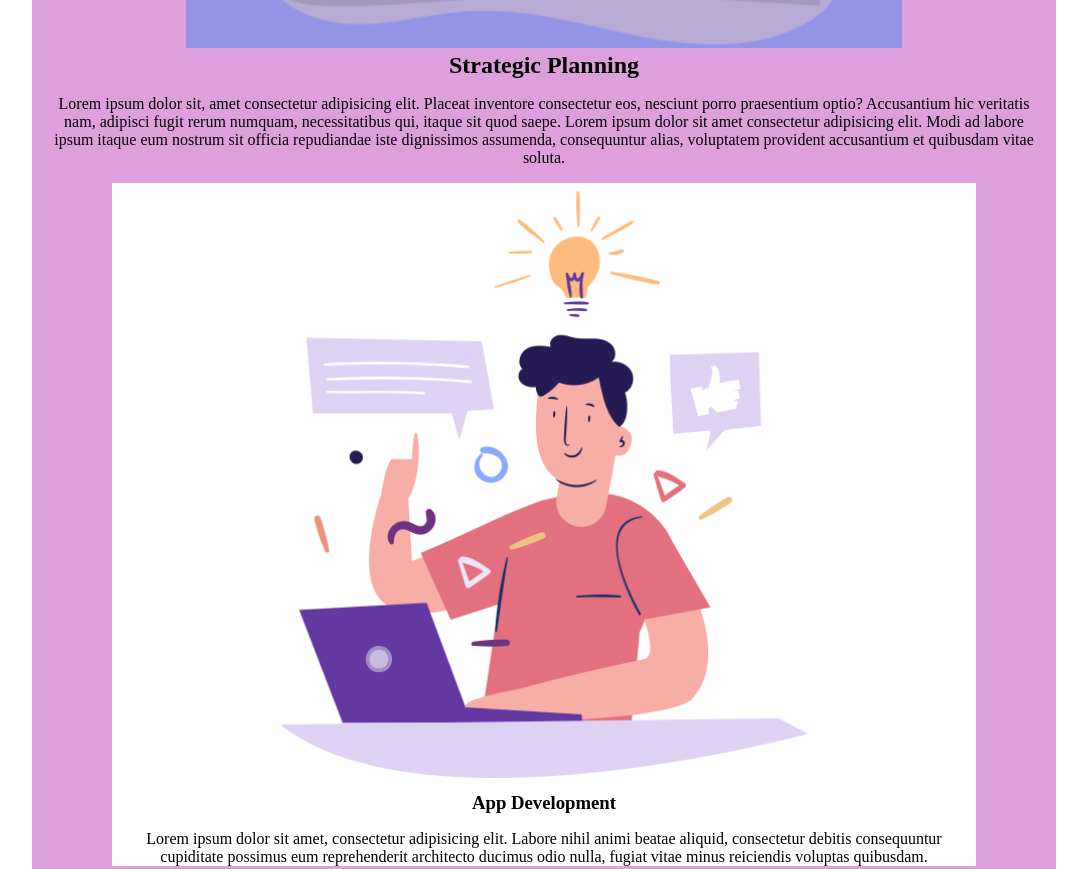
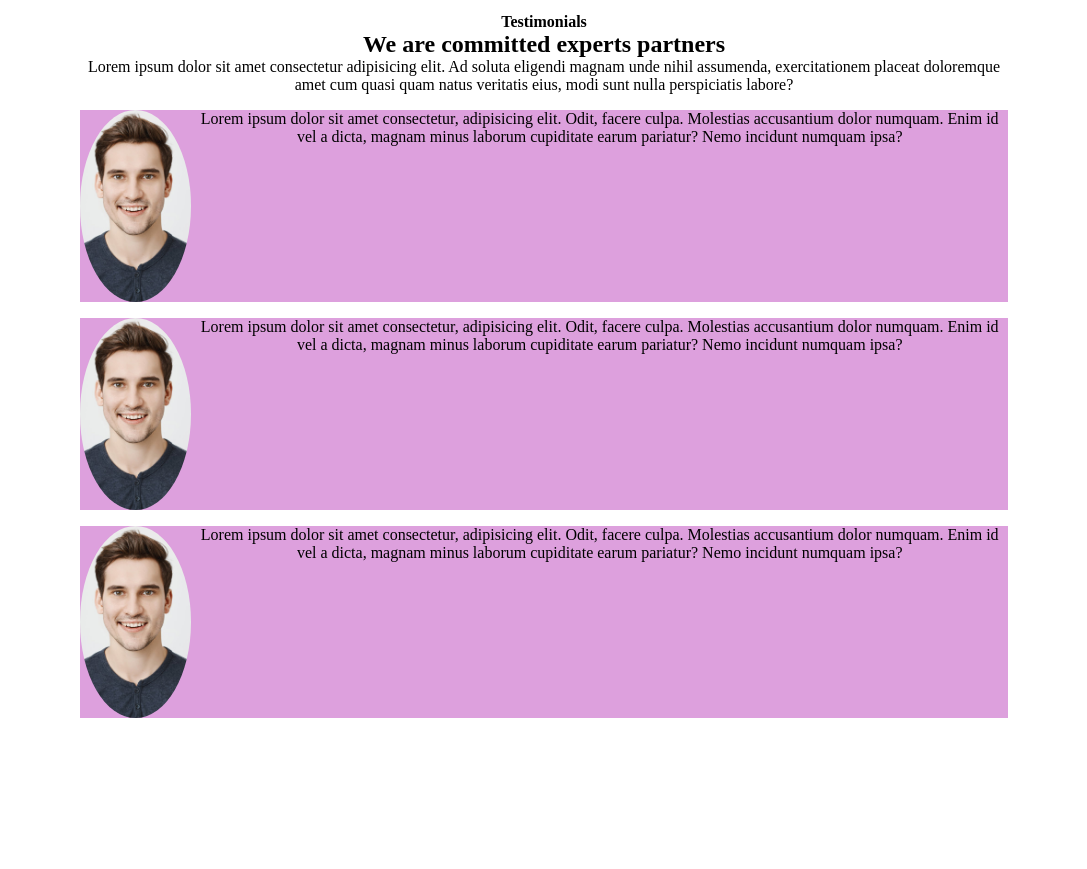
Before and after one commit to silviosalza/htmlcss-responsive-layout, a plain HTML site: page index.html in a window 1280 px wide. Shown: the part 1079-1948 px from the top of the page, without its empty margins (96-1183 px from the left). After the commit the page ends 1861 px from the top, so only its background shows below. Drawn offline with Linux system fonts and the light colour scheme.

Commit message:
testimonials section

```diff
--- a/css/style.css
+++ b/css/style.css
@@ -56,9 +56,29 @@ img{
 .planning p{
     margin: 1rem;
 }
-.planning .box{
+.planning .box2{
     background-color: white;
     margin: 0 5rem;
+}
+
+/* testimonal section */
+.testimonials{
+    text-align: center;
+    padding: 3rem;
+}
+.photo-box{
+    height: 12rem;
+    width: 12rem;
+    border-radius: 50%;
+    background-image: url(../img/testimonial1.jpg);
+    background-size:cover;
+    background-position: center;
+
+}
+.testimonial-card{
+    text-align: center;
+    margin: 1rem 0;
+    background-color: plum;
 }
 
 /* !TYPOGRAPHY */
@@ -92,4 +112,10 @@ header a{
     .col{
         display: flex;
     }
+    .planning{
+        display: flex;
+    }
+    .testimonial-card{
+        display: flex;
+    }
 }
--- a/index.html
+++ b/index.html
@@ -63,14 +63,38 @@
     <!-- *main-->
     <main>
         <section class="planning container">
-            <img src="./img/planning1.png" alt="">
+            <div class="box1">
+                <img src="./img/planning1.png" alt="">
             <h2>Strategic Planning</h2>
             <p>Lorem ipsum dolor sit, amet consectetur adipisicing elit. Placeat inventore consectetur eos, nesciunt porro praesentium optio? Accusantium hic veritatis nam, adipisci fugit rerum numquam, necessitatibus qui, itaque sit quod saepe. Lorem ipsum dolor sit amet consectetur adipisicing elit. Modi ad labore ipsum itaque eum nostrum sit officia repudiandae iste dignissimos assumenda, consequuntur alias, voluptatem provident accusantium et quibusdam vitae soluta.</p>
-            <div class="box">
+            </div>
+
+            <div class="box2">
                 <img src="./img/planning2.png" alt="">
                 <h3>App Development</h3>
                 <p>Lorem ipsum dolor sit amet, consectetur adipisicing elit. Labore nihil animi beatae aliquid, consectetur debitis consequuntur cupiditate possimus eum reprehenderit architecto ducimus odio nulla, fugiat vitae minus reiciendis voluptas quibusdam.</p>
             </div>
+        </section>
+
+        <section class="testimonials container">
+            <h4>Testimonials</h4>
+            <h2>We are committed experts partners</h2>
+            <p>Lorem ipsum dolor sit amet consectetur adipisicing elit. Ad soluta eligendi magnam unde nihil assumenda, exercitationem placeat doloremque amet cum quasi quam natus veritatis eius, modi sunt nulla perspiciatis labore?</p>
+            <div class="testimonial-card">
+                <div class="photo-box"></div>
+                <p>Lorem ipsum dolor sit amet consectetur, adipisicing elit. Odit, facere culpa. Molestias accusantium dolor numquam. Enim id vel a dicta, magnam minus laborum cupiditate earum pariatur? Nemo incidunt numquam ipsa?</p>
+            </div>
+
+            <div class="testimonial-card">
+                <div class="photo-box"></div>
+                <p>Lorem ipsum dolor sit amet consectetur, adipisicing elit. Odit, facere culpa. Molestias accusantium dolor numquam. Enim id vel a dicta, magnam minus laborum cupiditate earum pariatur? Nemo incidunt numquam ipsa?</p>
+            </div>
+            <div class="testimonial-card">
+                <div class="photo-box"></div>
+                <p>Lorem ipsum dolor sit amet consectetur, adipisicing elit. Odit, facere culpa. Molestias accusantium dolor numquam. Enim id vel a dicta, magnam minus laborum cupiditate earum pariatur? Nemo incidunt numquam ipsa?</p>
+            </div>
+
+
 
         </section>
 
```
